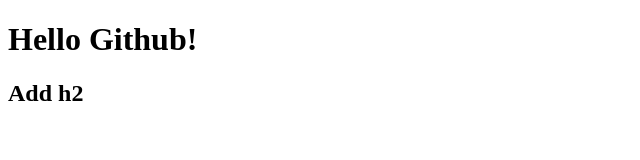
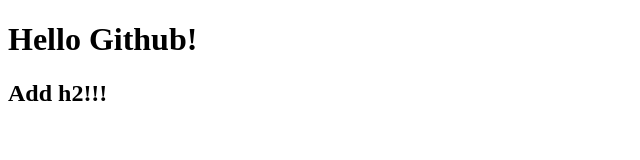
Before and after one commit to cuijiahuawx/hello, a plain HTML site: page index.html in a window 1280 px wide. Shown: the full height of the page, 0-640 px from the left. Drawn offline with Linux system fonts and the light colour scheme.

Commit message:
My style

```diff
--- a/index.html
+++ b/index.html
@@ -8,6 +8,6 @@
 </head>
 <body>
     <h1>Hello Github!</h1>
-    <h2>Add h2</h2>
+    <h2>Add h2!!!</h2>
 </body>
 </html>
```
